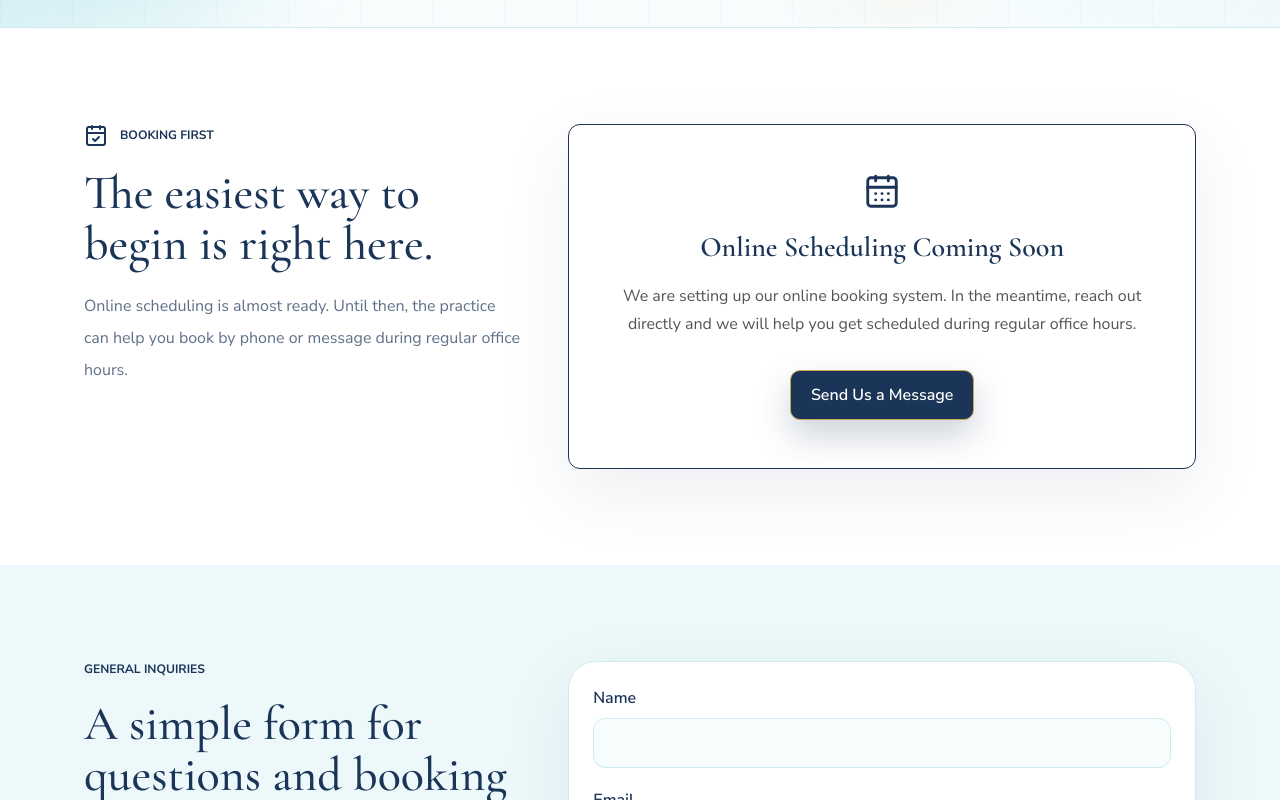
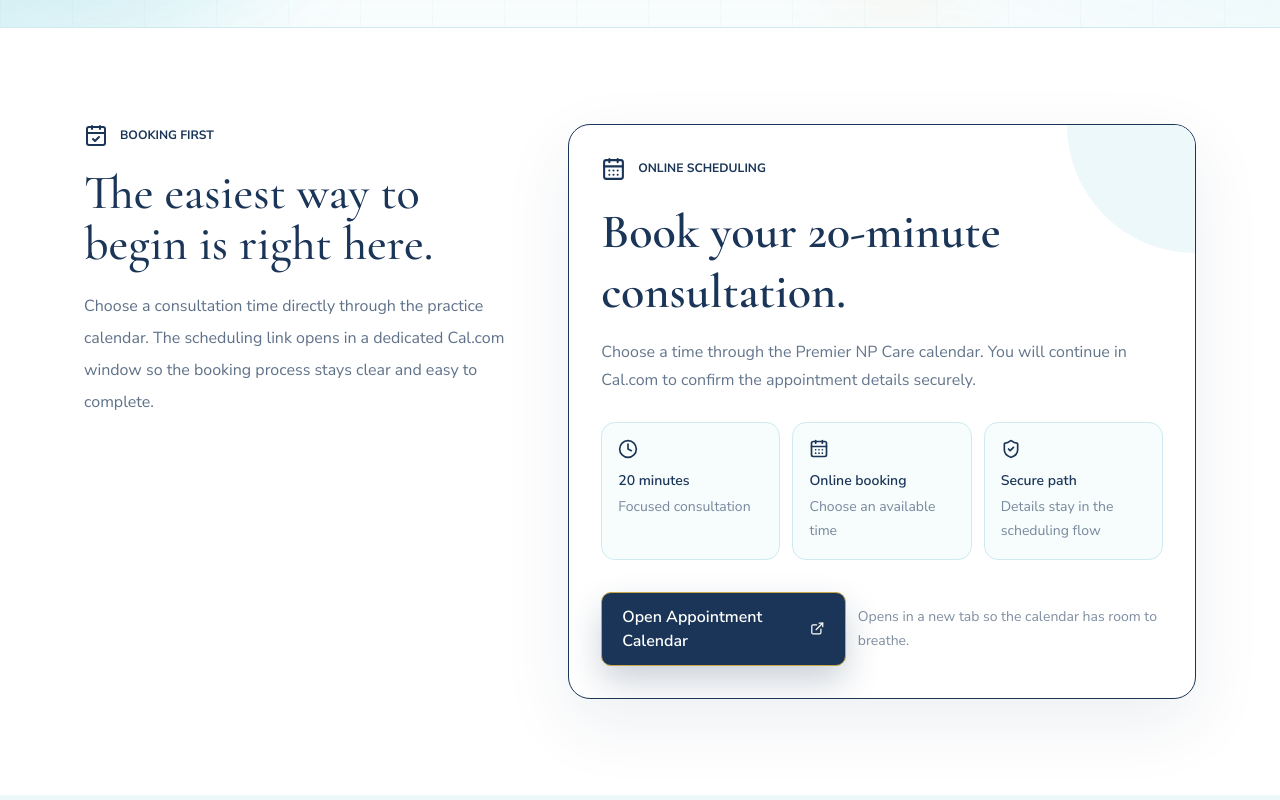
Before and after one commit to supertrens/premier-np-care, a Next.js app: page /contact in a window 1280 px wide. Shown: the part 460-1260 px from the top of the page. Built offline with nearby package versions, Linux system fonts and the light colour scheme; no server answers.

Commit message:
code: add booking link

```diff
--- a/src/app/about/page.tsx
+++ b/src/app/about/page.tsx
@@ -82,14 +82,14 @@ export default function AboutPage() {
             alt="Portrait of Virginie Chavannes, APN."
             credential="Nurse Practitioner · Telehealth · New Jersey"
             name="Virginie Chavannes, APN"
-            sizes="(min-width: 1024px) 32vw, 90vw"
-            src="/images/virginie-chavannes.jpeg"
-            trailing={
-              <span className="inline-flex shrink-0 items-center gap-1.5 rounded-full border border-line bg-paper px-3 py-2 text-sm font-semibold text-harbor">
-                <ShieldCheck aria-hidden="true" size={15} />
+            overlay={
+              <span className="inline-flex items-center gap-2 rounded-full border border-white/70 bg-paper/92 px-4 py-2 text-sm font-semibold text-harbor shadow-[0_14px_34px_rgba(26,53,87,0.18)] backdrop-blur">
+                <ShieldCheck aria-hidden="true" size={16} />
                 Board-Certified
               </span>
             }
+            sizes="(min-width: 1024px) 32vw, 90vw"
+            src="/images/virginie-chavannes.jpeg"
           />
         </Container>
       </section>
--- a/src/app/contact/page.tsx
+++ b/src/app/contact/page.tsx
@@ -67,8 +67,8 @@ export default function ContactPage() {
               <p className="label-caps">Prefer to call?</p>
             </div>
             <p className="mt-3 leading-7 text-ink/76">
-              Online scheduling is coming soon. For now, call or send a message
-              and the practice will help you find the right appointment path.
+              Use the calendar to request your consultation, or send a message
+              if you have a general question before booking.
             </p>
             <p className="mt-3 font-semibold leading-7 text-ink">
               {practiceDetails.schedule}
@@ -96,8 +96,9 @@ export default function ContactPage() {
                 The easiest way to begin is right here.
               </h2>
               <p className="mt-5 max-w-lg leading-8 text-ink/70">
-                Online scheduling is almost ready. Until then, the practice can
-                help you book by phone or message during regular office hours.
+                Choose a consultation time directly through the practice
+                calendar. The scheduling link opens in a dedicated Cal.com
+                window so the booking process stays clear and easy to complete.
               </p>
             </div>
           </MotionReveal>
--- a/src/components/arch-portrait.tsx
+++ b/src/components/arch-portrait.tsx
@@ -14,6 +14,7 @@ interface ArchPortraitProps {
   credential: string;
   href?: string;
   ctaLabel?: string;
+  overlay?: ReactNode;
   trailing?: ReactNode;
   priority?: boolean;
   sizes?: string;
@@ -27,6 +28,7 @@ export function ArchPortrait({
   credential,
   href,
   ctaLabel = "View Profile",
+  overlay,
   trailing,
   priority = true,
   sizes = "(min-width: 1024px) 42vw, 90vw",
@@ -74,6 +76,11 @@ export function ArchPortrait({
           aria-hidden="true"
           className="pointer-events-none absolute inset-0 bg-[linear-gradient(180deg,transparent_58%,rgba(26,53,87,0.18))] opacity-0 transition-opacity duration-500 group-hover:opacity-100"
         />
+        {overlay ? (
+          <div className="absolute bottom-5 left-5 right-5 z-20 flex justify-start">
+            {overlay}
+          </div>
+        ) : null}
       </div>
     </div>
   );
--- a/src/components/booking-embed-slot.tsx
+++ b/src/components/booking-embed-slot.tsx
@@ -1,33 +1,72 @@
-import { CalendarDays } from "lucide-react";
+import { CalendarDays, Clock, ExternalLink, ShieldCheck } from "lucide-react";
 import { ButtonLink } from "@/components/button";
+import { bookingUrl } from "@/lib/config";
+
+const bookingDetails = [
+  {
+    icon: Clock,
+    title: "20 minutes",
+    body: "Focused consultation",
+  },
+  {
+    icon: CalendarDays,
+    title: "Online booking",
+    body: "Choose an available time",
+  },
+  {
+    icon: ShieldCheck,
+    title: "Secure path",
+    body: "Details stay in the scheduling flow",
+  },
+];
 
 export function BookingEmbedSlot() {
   return (
     <section
-      className="rounded-[12px] border border-deep-navy bg-white px-6 py-12 text-center shadow-[0_24px_70px_rgba(26,53,87,0.08)] md:px-10"
-      id="booking-placeholder"
+      className="relative overflow-hidden rounded-[22px] border border-deep-navy bg-white p-6 shadow-[0_24px_70px_rgba(26,53,87,0.08)] md:p-8"
+      id="booking-calendar"
     >
-      {/*
-        // BOOKING_EMBED_SLOT: replace this card with the EHR
-        // scheduling widget embed code when ready
-      */}
-      <CalendarDays
+      <div
         aria-hidden="true"
-        className="mx-auto text-deep-navy"
-        size={38}
-        strokeWidth={1.8}
+        className="absolute right-0 top-0 h-32 w-32 rounded-bl-full bg-mist"
       />
-      <h2 className="mt-5 font-display text-[28px] font-semibold leading-tight text-deep-navy">
-        Online Scheduling Coming Soon
-      </h2>
-      <p className="mx-auto mt-4 max-w-xl text-base leading-7 text-[#555555]">
-        We are setting up our online booking system. In the meantime, reach out
-        directly and we will help you get scheduled during regular office
-        hours.
-      </p>
-      <ButtonLink className="mt-8" href="#contact-form" variant="cobalt">
-        Send Us a Message
-      </ButtonLink>
+      <div className="relative">
+        <div className="flex items-center gap-3 text-cobalt">
+          <CalendarDays aria-hidden="true" size={25} />
+          <p className="label-caps">Online scheduling</p>
+        </div>
+
+        <h2 className="mt-5 max-w-xl font-display text-4xl font-semibold leading-tight text-deep-navy md:text-5xl">
+          Book your 20-minute consultation.
+        </h2>
+        <p className="mt-4 max-w-2xl text-base leading-7 text-ink/68">
+          Choose a time through the Premier NP Care calendar. You will continue
+          in Cal.com to confirm the appointment details securely.
+        </p>
+
+        <div className="mt-7 grid gap-3 sm:grid-cols-3">
+          {bookingDetails.map(({ body, icon: Icon, title }) => (
+            <div
+              className="rounded-[14px] border border-line bg-porcelain p-4"
+              key={title}
+            >
+              <Icon aria-hidden="true" className="text-cobalt" size={20} />
+              <p className="mt-3 text-sm font-semibold text-ink">{title}</p>
+              <p className="mt-1 text-sm leading-6 text-ink/58">{body}</p>
+            </div>
+          ))}
+        </div>
+
+        <div className="mt-8 flex flex-col gap-3 sm:flex-row sm:items-center">
+          <ButtonLink href={bookingUrl} variant="cobalt">
+            Open Appointment Calendar
+            <ExternalLink aria-hidden="true" size={17} />
+          </ButtonLink>
+          <p className="text-sm leading-6 text-ink/56">
+            Opens in a new tab so the calendar has room to breathe.
+          </p>
+        </div>
+      </div>
     </section>
   );
 }
--- a/src/lib/config.ts
+++ b/src/lib/config.ts
@@ -1,7 +1,6 @@
 export const bookingUrl =
-  process.env.NEXT_PUBLIC_BOOKING_URL?.trim() || "#booking-placeholder";
-
-export const isBookingPlaceholder = bookingUrl === "#booking-placeholder";
+  process.env.NEXT_PUBLIC_BOOKING_URL?.trim() ||
+  "https://cal.com/virginie-chavannes-premiernpcare/20-minutes-consultation";
 
 export const phoneNumber = process.env.NEXT_PUBLIC_PHONE_NUMBER?.trim() || "";
 
```
Also changed, not shown: 2 other files (tests, documents, lock files or other folders).
